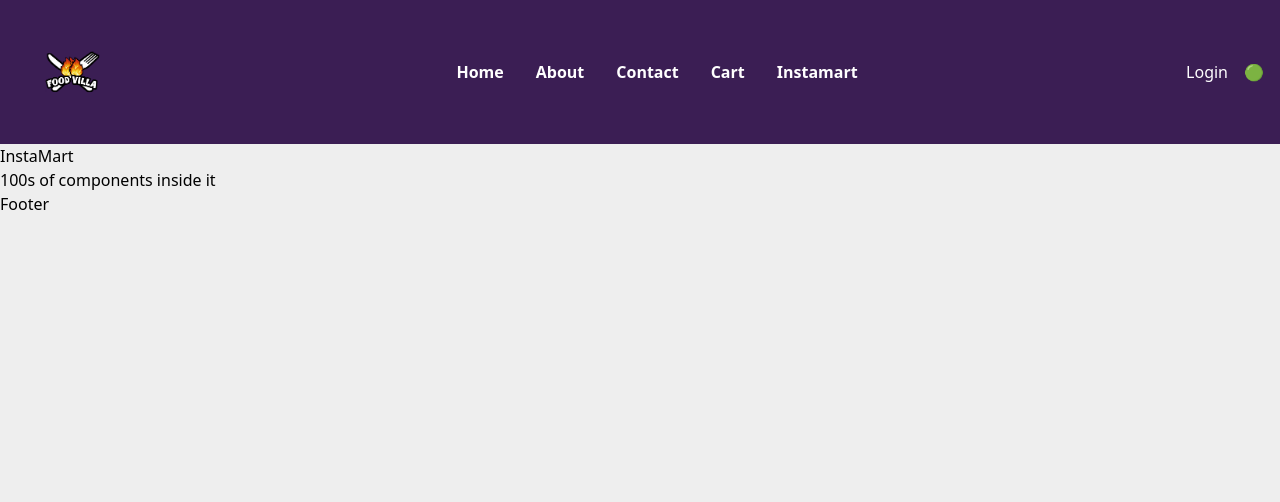
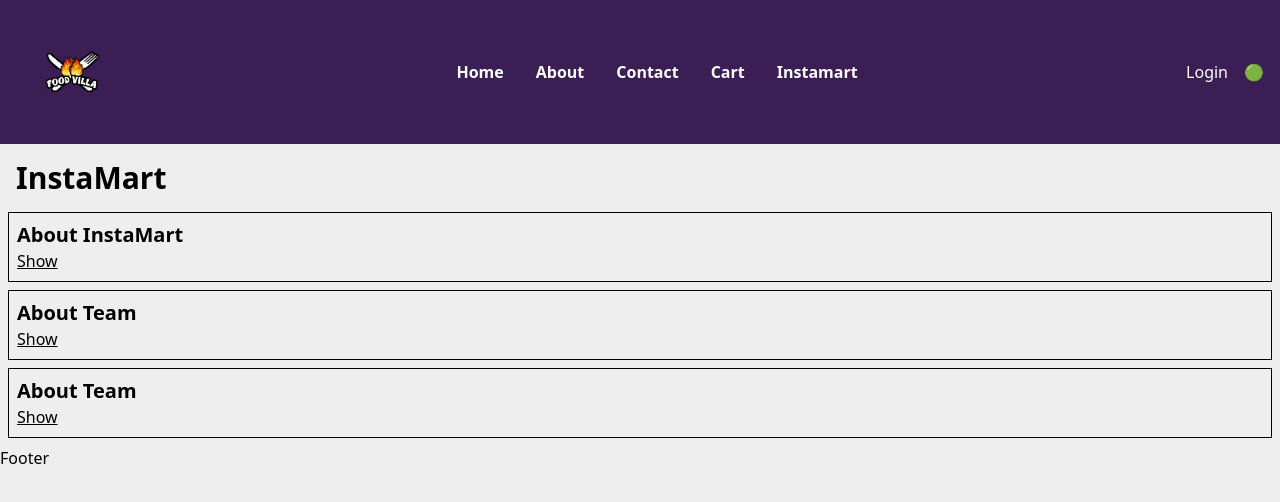
Before and after one commit to NamanNayal/foodVilla, a React (Vite) app: page /instamart in a window 1280 px wide. Shown: the top 502 px of the page. Built offline with nearby package versions, Linux system fonts and the light colour scheme.

Commit message:
not so cool way of props drilling - lifting the state up

```diff
--- a/src/components/Instamart.jsx
+++ b/src/components/Instamart.jsx
@@ -1,13 +1,71 @@
-import React from 'react'
+import React, { useState } from 'react'
 
-function Instamart() {
+const Section = ({title, description, isVisible, setIsVisible}) =>{
+
+  return (
+  <div className='border border-black p-2 m-2'>
+    <h3 className='font-bold text-xl'>{title}</h3>
+    {
+      isVisible ?( <button onClick={()=>setIsVisible(false)
+      } className='cursor-pointer underline'>Hide
+      </button> )
+      : (
+      <button onClick={()=>setIsVisible(true)} className='cursor-pointer underline'>Show</button>)
+    }
+    {isVisible && <p>{description}</p>}
+  </div>
+  )
+}
+
+const Instamart = () => {
+  const [sectionConfig, setSectionConfig] = useState({
+    showAbout : false,
+    showTeam : false,
+    showCareers :false,
+  })
   return (
     <div>
-        <h1>InstaMart</h1>
-        <h1>100s of components inside it</h1>
+      <h1 className='text-3xl p-2 m-2 font-bold'>InstaMart</h1>
+      <Section
+      title={"About InstaMart"}
+      description={"This is the about section of InstaMart"}
+      isVisible={sectionConfig.showAbout}
+      setIsVisible={()=>
+        setSectionConfig({
+          showAbout : true,
+          showTeam : false,
+          showCareers :false,
+
+        })
+      }/>
+
+      <Section
+      title = {"About Team"}
+      description={"This is the about section of Team"}
+      isVisible={sectionConfig.showTeam}
+      setIsVisible={()=>
+        setSectionConfig({
+          showAbout : false,
+          showTeam : true,
+          showCareers :false,
+        })
+      }
+      />
+            <Section
+      title = {"About Team"}
+      description={"This is the about section of Team"}
+      isVisible={sectionConfig.showCareers}
+      setIsVisible={()=>
+        setSectionConfig({
+          showAbout : false,
+          showTeam : false,
+          showCareers :true,
+        })
+      }
+      />
 
     </div>
   )
 }
 
-export default Instamart
+export default Instamart;
```
